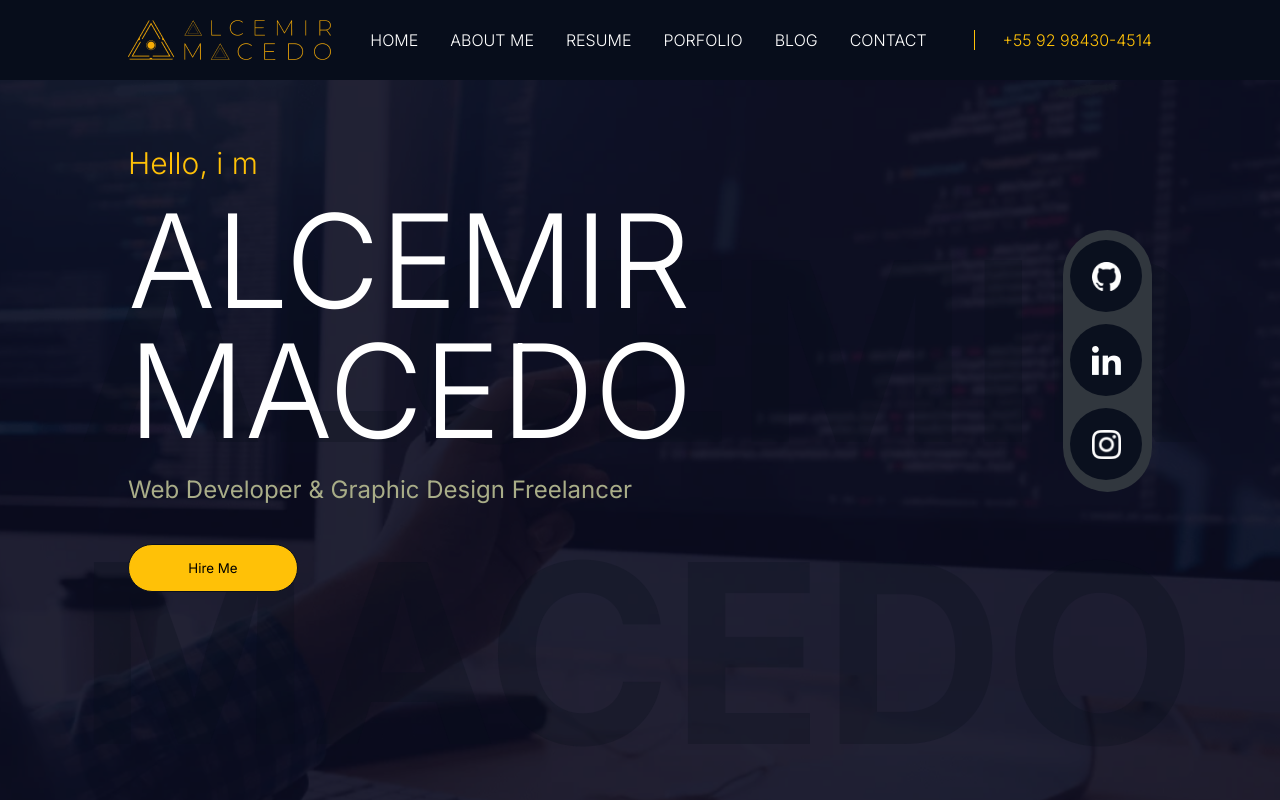
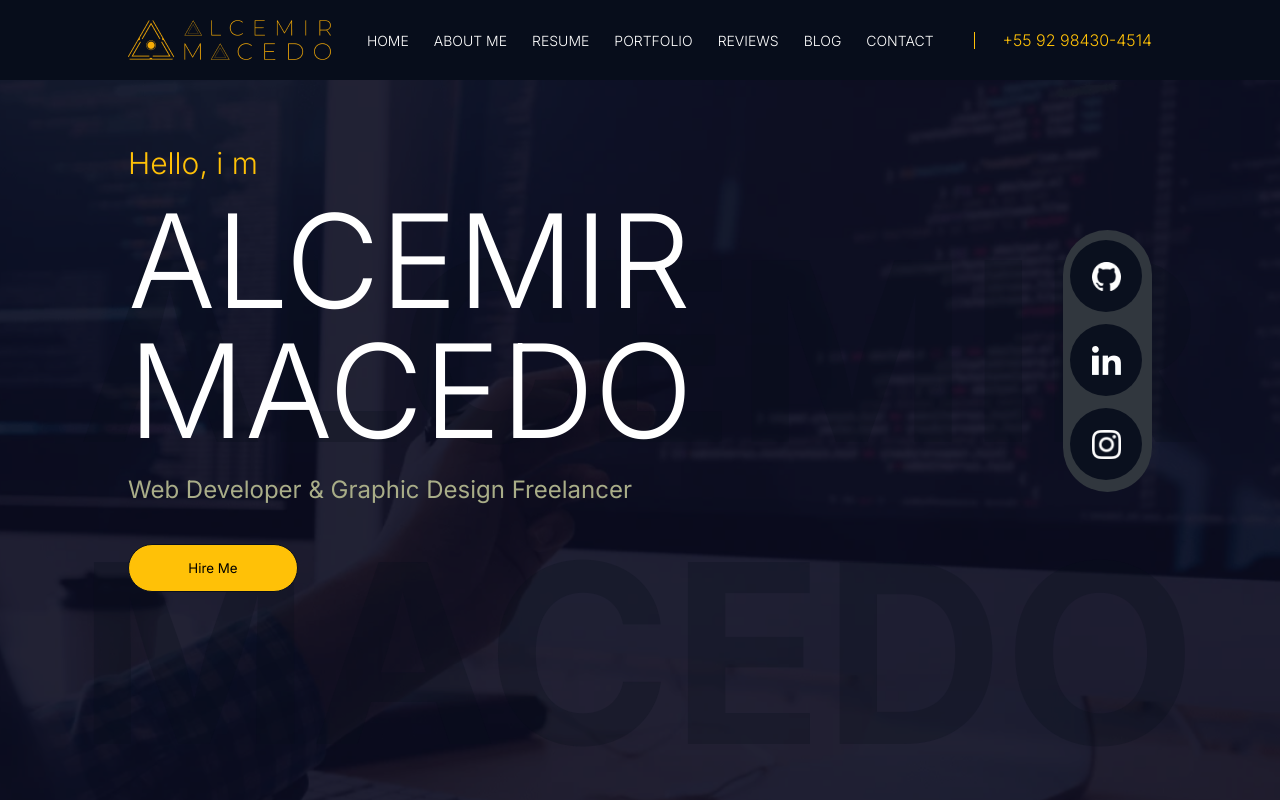
Before and after one commit to AlcemirMacedo/am-devoloper, a Next.js app: page / in a window 1280 px wide. Shown: the top 800 px of the page. Built offline with nearby package versions, Linux system fonts and the light colour scheme.

Commit message:
atualiação de form

```diff
--- a/src/app/globals.css
+++ b/src/app/globals.css
@@ -5,7 +5,10 @@
   padding: 0;
   margin: 0;
   font-family: 'Inter', sans-serif;
-
+  scroll-behavior: smooth;
+}
+body{
+  scroll-behavior: smooth;
 }
 
 a {
--- a/src/app/page.tsx
+++ b/src/app/page.tsx
@@ -7,6 +7,7 @@ import Resume from "@/componentes/resumes/page";
 import Portfolio from "@/componentes/portfolio/page";
 import Reviews from "@/componentes/reviewsn/page";
 import Blog from "@/componentes/blog/page";
+import Contact from "@/componentes/contact/page";
 
 
 
@@ -22,6 +23,7 @@ export default function Home() {
       <Portfolio />
       <Reviews />
       <Blog />
+      <Contact />
     </div>
   )
 }
--- a/src/componentes/about/page.tsx
+++ b/src/componentes/about/page.tsx
@@ -4,6 +4,7 @@ import './about.css'
 export default function About(){
     return(
         <section className="about-section">
+        <a id="about"></a>
             <div className="container">
                 <div className="title">
                     <div className="line"></div>
--- a/src/componentes/blog/page.tsx
+++ b/src/componentes/blog/page.tsx
@@ -8,6 +8,7 @@ import imgBlog3 from './img/blog3.jpg'
 export default function Blog(){
     return(
         <section className="blog-section">
+            <a id='blog'></a>
             <div className="container">
                 <div className="title">
                     <div className="line"></div>
--- /dev/null
+++ b/src/componentes/contact/contact.css
@@ -0,0 +1,55 @@
+.contact-section{
+    padding-top: 100px;
+    width: 100%;
+    display: flex;
+    justify-content: center;
+    align-items: flex-start;
+    height: auto;
+    padding-bottom: 100px;
+    background-color: #070D1B;
+}
+
+.contact-section .container{
+    display: flex;
+    flex-direction: column;
+    justify-content: flex-start;
+    align-items: center;
+}
+
+.contact-topic{
+    display: flex;
+    width: 100%;
+    justify-content: space-between;
+    color: #ffffff;
+    margin-top: 120px;
+    align-items: flex-start;
+}
+.contact-topic .side1, .contact-topic .side2{
+    display: flex;
+    flex-direction: column;
+    flex: 1;
+}
+.contact-topic .side1 h1, .contact-topic .side2 h1{
+    font-size: 30px;
+    font-weight: 400;
+    color: #ffffff;
+    margin-bottom: 20px;
+}
+.contact-topic .side1 input,.contact-topic .side1 textarea{
+    all: unset;
+    width: 470px;
+    height: 52px;
+    border-radius: 7px;
+    padding: 0 20px;
+    background-color: #101624;
+    border:1px solid #232935;
+    color: #3F4551;
+    font-size: 14px;
+    font-weight: 400;
+    margin-bottom: 33px;
+}
+.contact-topic .side1 textarea{
+    padding-top: 10px;
+    height:214px;
+    margin-bottom: -20px;
+}
--- /dev/null
+++ b/src/componentes/contact/page.tsx
@@ -0,0 +1,34 @@
+import './contact.css'
+import Image from 'next/image'
+
+
+export default function Contact(){
+    return(
+        <section className="contact-section">
+
+            <div className="container">
+                <div className="title">                   <a id='contact'></a>
+                    <div className="line"></div>
+                        <h1>contact me</h1>
+                    <div className='bigTitle'>contact me</div>
+                </div>
+                <section className='contact-topic'>
+                    <div className='side1'>
+                        <form>
+                            <h1>Just say hello!</h1>
+                            <input type='text' value="Your Name" />
+                            <input type='email' value="Your Email" />
+                            <input type='text' value="Subject" />
+                            <textarea value="Messenger"></textarea>
+                            <button className='botao'>Send Messenger</button>
+                        </form>
+                    </div>
+                    <div className='side2'>
+                       <h1>Contact Info</h1>
+                    </div>
+
+                </section>
+            </div>
+        </section>
+    )
+}
--- a/src/componentes/header/header.css
+++ b/src/componentes/header/header.css
@@ -38,7 +38,9 @@ nav ul{
     margin-right: 15px;
 }
 nav ul li{
-    margin-right: 32px;
+    margin-right: 25px;
+    font-size: 14px;
+    font-weight: 300;
     cursor: pointer;
     transition: all 0.5s;
 }
--- a/src/componentes/header/page.tsx
+++ b/src/componentes/header/page.tsx
@@ -18,12 +18,13 @@ export default function Header(){
                 </div>
                 <nav>
                     <ul>
-                        <li>home</li>
-                        <li>about me</li>
-                        <li>resume</li>
-                        <li>porfolio</li>
-                        <li>blog</li>
-                        <li>contact</li>
+                        <li><a href='#home'>home</a></li>
+                        <li><a href='#about'>about me</a></li>
+                        <li><a href='#resume'>resume</a></li>
+                        <li><a href='#portfolio'>portfolio</a></li>
+                        <li><a href='#reviews'>reviews</a></li>
+                        <li><a href='#blog'>blog</a></li>
+                        <li><a href='#contact'>contact</a></li>
                     </ul>
                 </nav>
                 <div className='cellPhone'>
--- a/src/componentes/main/page.tsx
+++ b/src/componentes/main/page.tsx
@@ -10,6 +10,7 @@ export default function Banner(){
 
     return(
         <main>
+            <a id='home'></a>
            <div className='mask'>
             <h1 className='h1-fade'>ALCEMIR<br/>MACEDO</h1>
                 <div className='container-main'>
--- a/src/componentes/portfolio/page.tsx
+++ b/src/componentes/portfolio/page.tsx
@@ -11,6 +11,7 @@ import imgPort6 from './img/portfolio6_lg.jpg'
 export default function Portfolio(){
     return(
         <section className="portfolio-section">
+            <a id='portfolio'></a>
             <div className="container">
                 <div className="title">
                     <div className="line"></div>
--- a/src/componentes/resumes/page.tsx
+++ b/src/componentes/resumes/page.tsx
@@ -6,6 +6,7 @@ import iconExpirience from './assets/expirience.png'
 export default function Resume(){
     return(
         <section className="resume-section">
+            <a id='resume'></a>
             <div className="container">
                 <div className="title">
                     <div className="line"></div>
--- a/src/componentes/reviewsn/page.tsx
+++ b/src/componentes/reviewsn/page.tsx
@@ -5,6 +5,7 @@ import imgClient from './img/client1.png'
 export default function Reviews(){
     return(
         <section className="reviews-section">
+            <a id='reviews'></a>
             <div className="container">
                 <div className="title">
                     <div className="line"></div>
@@ -64,23 +65,7 @@ export default function Reviews(){
                         <h2>Richard Miles</h2>
                         <p>Chaiman</p>
                     </div>
-                    <div className='box'>
-                        <div className='box-top'>
-                            <p>“Lorem ipsum dolor sittem metamngcing elit, per sed do eiusmo teimpor sittem elit inuning utsed sittem do eiusmod.”</p>
 
-                        </div>
-                        <span></span>
-                        <div className='img-rvw'>
-                            <Image
-                                src={imgClient}
-                                alt='client'
-                                width={90}
-                                height={90}
-                            />
-                        </div>
-                        <h2>Richard Miles</h2>
-                        <p>Chaiman</p>
-                    </div>
 
                 </section>
             </div>
```
